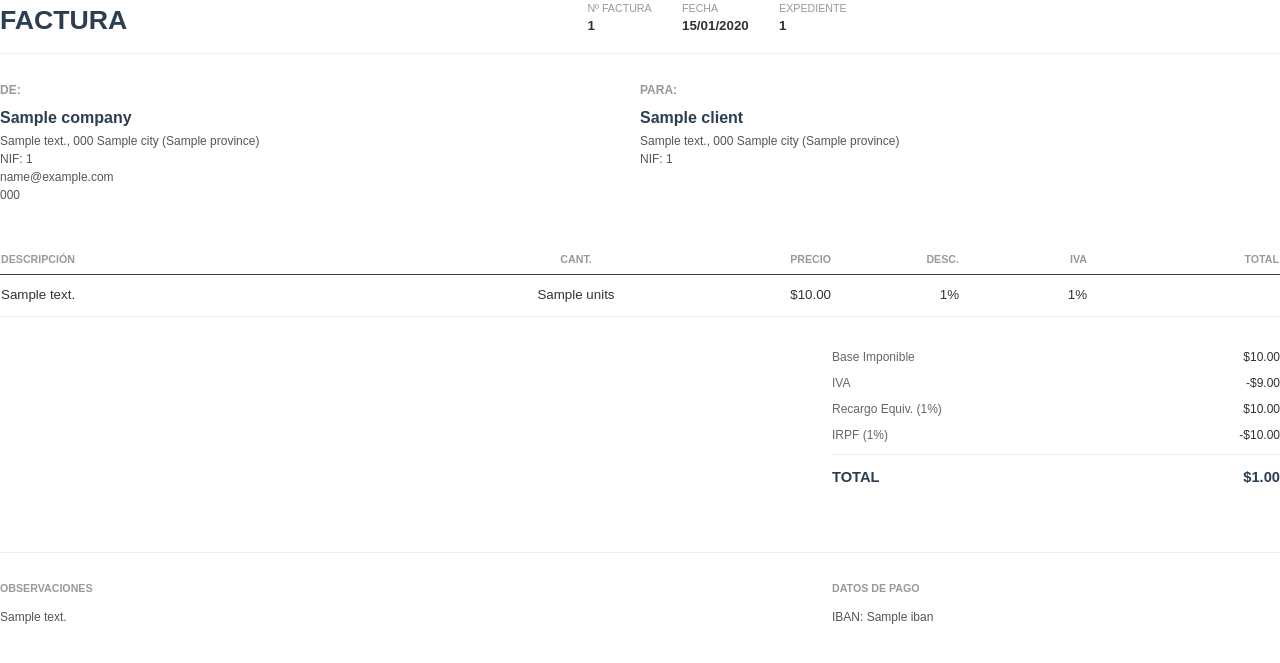
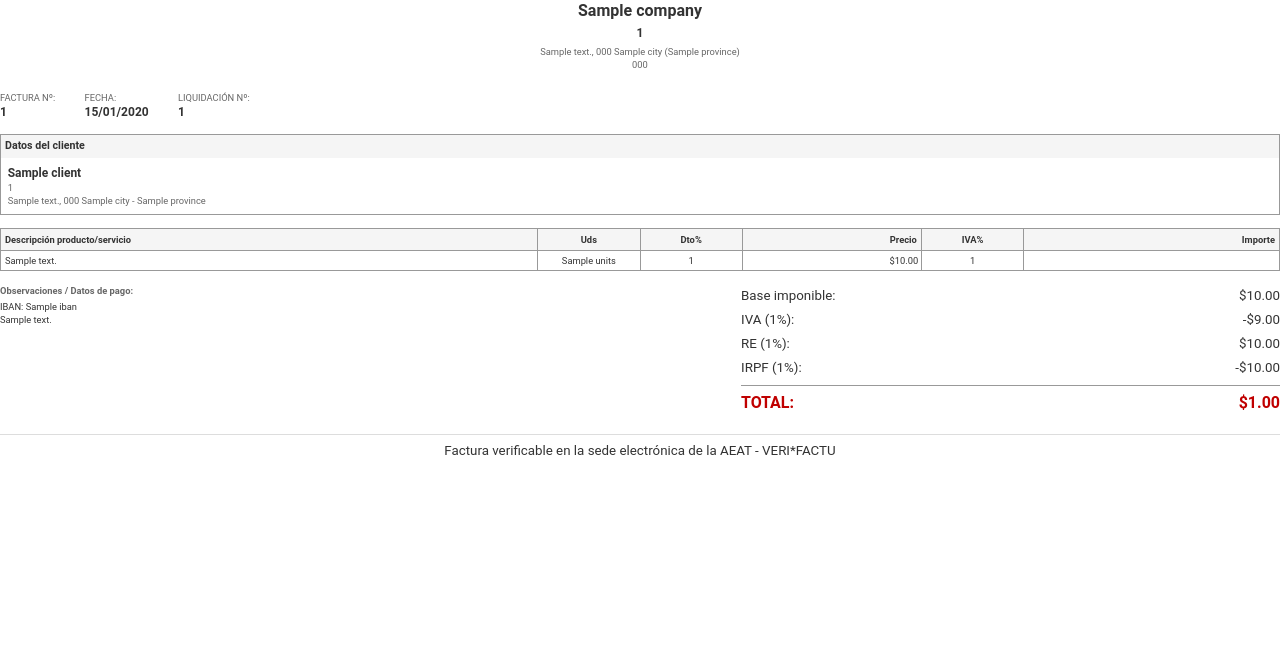
Before and after one commit to jefmonjor/invoices-back, a Spring app: page /invoice/invoice-template in a window 1280 px wide. Shown: the top 663 px of the page. Run offline with Thymeleaf, Linux system fonts and the light colour scheme; the template is opened without the code that fills it: most values are stand-ins (such as "Sample title", 1, 10 or a date in 2020); data that the repository does not hold is empty; some of the project's set-up classes (security, data sources, template engines, error pages and the like) are left out, and stand-ins take their place; database files in the repository are not loaded.

Commit message:
fix: factura

```diff
--- a/invoices-monolith/src/main/resources/static/css/invoice-styles.css
+++ b/invoices-monolith/src/main/resources/static/css/invoice-styles.css
@@ -1,13 +1,13 @@
 @page {
     size: A4;
-    margin: 40pt;
+    margin: 25pt;
 }
 
 body {
     font-family: 'Roboto', sans-serif;
-    font-size: 10pt;
+    font-size: 8pt;
     color: #333;
-    line-height: 1.5;
+    line-height: 1.4;
     margin: 0;
     padding: 0;
 }
@@ -16,246 +16,286 @@
     width: 100%;
 }
 
-/* Top Bar */
-.top-bar {
-    display: flex;
-    justify-content: space-between;
-    margin-bottom: 20pt;
-    border-bottom: 1pt solid #eee;
-    padding-bottom: 10pt;
+/* Header Section: Logo | Company | QR - NO BORDERS */
+.header-section {
+    display: table;
+    width: 100%;
+    margin-bottom: 15pt;
 }
 
-.invoice-title {
-    font-size: 20pt;
-    font-weight: 700;
-    color: #2c3e50;
-    text-transform: uppercase;
-    margin: 0;
+.logo-space {
+    display: table-cell;
+    width: 25%;
+    vertical-align: top;
+    height: 45pt;
 }
 
-.invoice-meta {
+.company-info {
+    display: table-cell;
+    width: 45%;
+    text-align: center;
+    vertical-align: top;
+}
+
+.company-name {
+    font-size: 12pt;
+    font-weight: 700;
+    display: block;
+    margin-bottom: 2pt;
+}
+
+.company-nif {
+    font-size: 9pt;
+    font-weight: 700;
+    display: block;
+    margin-bottom: 2pt;
+}
+
+.company-address {
+    font-size: 7pt;
+    color: #666;
+    display: block;
+}
+
+.qr-space {
+    display: table-cell;
+    width: 25%;
+    vertical-align: top;
     text-align: right;
+    height: 45pt;
+}
+
+/* Meta Section - Simple inline, no heavy borders */
+.meta-section {
+    margin-bottom: 10pt;
 }
 
 .meta-item {
     display: inline-block;
-    margin-left: 20pt;
-    text-align: left;
+    margin-right: 20pt;
 }
 
 .meta-label {
-    font-size: 8pt;
-    color: #999;
-    text-transform: uppercase;
+    font-size: 7pt;
+    color: #666;
     display: block;
 }
 
 .meta-value {
-    font-size: 10pt;
+    font-size: 9pt;
     font-weight: 700;
     display: block;
 }
 
-/* Address Section */
-.address-section {
-    display: flex;
-    justify-content: space-between;
-    margin-bottom: 30pt;
+/* Client Section - Simple border */
+.client-section {
+    margin-bottom: 10pt;
+    border: 1pt solid #999;
 }
 
-.address-col {
-    width: 45%;
-    float: left;
-    /* OpenHTMLtoPDF supports float better than flex for layout sometimes */
+.client-title {
+    font-size: 8pt;
+    font-weight: 700;
+    background-color: #f5f5f5;
+    padding: 3pt;
 }
 
-.col-title {
+.client-content {
+    padding: 5pt;
+}
+
+.client-name {
     font-size: 9pt;
     font-weight: 700;
-    color: #999;
-    margin-bottom: 5pt;
-    text-transform: uppercase;
     display: block;
 }
 
-.entity-name {
-    font-size: 12pt;
-    font-weight: 700;
-    color: #2c3e50;
-    margin-bottom: 2pt;
+.client-text {
+    font-size: 7pt;
+    color: #666;
     display: block;
-}
-
-.entity-info {
-    font-size: 9pt;
-    color: #555;
-    display: block;
-}
-
-/* Clearfix for floats */
-.clearfix::after {
-    content: "";
-    clear: both;
-    display: table;
 }
 
 /* Table */
 table {
     width: 100%;
     border-collapse: collapse;
-    margin-top: 10pt;
-    margin-bottom: 20pt;
+    margin-bottom: 10pt;
+}
+
+thead tr {
+    background-color: #f5f5f5;
 }
 
 th {
-    text-align: left;
-    font-size: 8pt;
+    text-align: center;
+    font-size: 7pt;
     font-weight: 700;
-    color: #999;
-    text-transform: uppercase;
-    border-bottom: 1pt solid #2c3e50;
-    padding-bottom: 5pt;
-    padding-top: 5pt;
+    border: 1pt solid #999;
+    padding: 3pt;
 }
 
 td {
-    font-size: 10pt;
-    padding-top: 8pt;
-    padding-bottom: 8pt;
-    border-bottom: 1pt solid #eee;
+    font-size: 7pt;
+    padding: 2pt;
+    border: 1pt solid #999;
+    border-top: none;
     vertical-align: top;
 }
 
-/* Column Widths & Alignment */
-.text-right {
-    text-align: right;
+/* Standard Invoice Columns */
+.col-desc {
+    width: 42%;
+    text-align: left;
+    padding-left: 3pt;
 }
 
-.text-center {
+.col-uds {
+    width: 8%;
     text-align: center;
 }
 
-/* Normal Invoice Columns */
-.col-desc {
-    width: 40%;
-}
-
-.col-qty {
-    width: 10%;
+.col-dto {
+    width: 8%;
     text-align: center;
 }
 
 .col-price {
-    width: 15%;
+    width: 14%;
     text-align: right;
 }
 
-.col-discount {
-    width: 10%;
-    text-align: right;
+.col-iva {
+    width: 8%;
+    text-align: center;
 }
 
-.col-vat {
-    width: 10%;
+.col-importe {
+    width: 20%;
     text-align: right;
-}
-
-.col-total {
-    width: 15%;
-    text-align: right;
+    padding-right: 3pt;
 }
 
 /* Transport Invoice Columns */
 .col-date {
     width: 10%;
+    text-align: center;
 }
 
 .col-plate {
     width: 10%;
+    text-align: center;
 }
 
 .col-desc-transport {
-    width: 25%;
+    width: 32%;
+    text-align: left;
+    padding-left: 3pt;
 }
 
 .col-zone {
     width: 10%;
+    text-align: center;
 }
 
-.col-order {
-    width: 10%;
+.col-price-tr {
+    width: 14%;
+    text-align: right;
 }
 
-/* Totals Section */
-.totals-section {
+.col-gas {
+    width: 8%;
+    text-align: center;
+}
+
+.col-importe-tr {
+    width: 16%;
+    text-align: right;
+    padding-right: 3pt;
+}
+
+/* Footer Section */
+.footer-section {
+    display: table;
     width: 100%;
     margin-top: 10pt;
 }
 
-.totals-table-container {
-    width: 35%;
-    float: right;
+.observaciones {
+    display: table-cell;
+    width: 55%;
+    vertical-align: top;
+}
+
+.observaciones-label {
+    font-size: 7pt;
+    font-weight: 700;
+    color: #666;
+    display: block;
+    margin-bottom: 2pt;
+}
+
+.observaciones-text {
+    font-size: 7pt;
+    display: block;
+}
+
+.totals-box {
+    display: table-cell;
+    width: 40%;
+    vertical-align: top;
 }
 
 .total-row {
-    display: flex;
-    justify-content: space-between;
-    padding: 3pt 0;
+    display: table;
+    width: 100%;
+    padding: 2pt 0;
 }
 
 .total-label {
-    font-size: 9pt;
-    color: #666;
+    display: table-cell;
+    font-size: 10pt;
+    width: 60%;
 }
 
 .total-value {
-    font-size: 9pt;
-    font-weight: 500;
+    display: table-cell;
+    font-size: 10pt;
     text-align: right;
+    width: 40%;
 }
 
 .grand-total {
-    display: flex;
-    justify-content: space-between;
-    padding: 8pt 0;
-    border-top: 1pt solid #eee;
-    margin-top: 5pt;
+    display: table;
+    width: 100%;
+    padding-top: 4pt;
+    margin-top: 4pt;
+    border-top: 1pt solid #999;
 }
 
-.grand-total-label,
-.grand-total-value {
-    font-size: 11pt;
+.grand-total-label {
+    display: table-cell;
+    font-size: 12pt;
     font-weight: 700;
-    color: #2c3e50;
+    color: #c00000;
+    width: 60%;
 }
 
-/* Bottom Section */
-.bottom-section {
-    margin-top: 40pt;
-    padding-top: 20pt;
-    border-top: 1pt solid #eee;
+.grand-total-value {
+    display: table-cell;
+    font-size: 12pt;
+    font-weight: 700;
+    color: #c00000;
+    text-align: right;
+    width: 40%;
 }
 
-.notes-section {
-    width: 60%;
-    float: left;
+/* VeriFactu Footer - Min 10pt per AEAT */
+.verifactu-footer {
+    margin-top: 15pt;
+    padding-top: 5pt;
+    border-top: 1pt solid #ddd;
+    text-align: center;
+    font-size: 10pt;
+    color: #333;
 }
-
-.iban-section {
-    width: 35%;
-    float: right;
-}
-
-.bottom-label {
-    font-size: 8pt;
-    font-weight: 700;
-    color: #999;
-    margin-bottom: 4pt;
-    text-transform: uppercase;
-    display: block;
-}
-
-.bottom-text {
-    font-size: 9pt;
-    color: #555;
-}
--- a/invoices-monolith/src/main/resources/templates/invoice/invoice-template.html
+++ b/invoices-monolith/src/main/resources/templates/invoice/invoice-template.html
@@ -5,57 +5,52 @@
     <meta charset="UTF-8" />
     <title th:text="'Factura ' + ${invoice.invoiceNumber}">Factura</title>
     <link rel="stylesheet" href="../static/css/invoice-styles.css" th:href="@{/css/invoice-styles.css}" />
-    <style>
-        /* Fallback for fonts if not loaded from CSS file in some contexts */
-        body {
-            font-family: sans-serif;
-        }
-    </style>
 </head>
 
 <body>
     <div class="container">
-        <!-- Top Bar -->
-        <div class="top-bar clearfix">
-            <div style="float: left;">
-                <h1 class="invoice-title">FACTURA</h1>
+        <!-- Header: Logo | Company | QR - NO BORDERS -->
+        <div class="header-section">
+            <div class="logo-space">
+                <!-- Future: Company logo -->
             </div>
-            <div class="invoice-meta" style="float: right;">
+            <div class="company-info">
+                <span class="company-name" th:text="${company.businessName}">EMPRESA S.L.</span>
+                <span class="company-nif" th:text="${company.taxId}">B12345678</span>
+                <span class="company-address"
+                    th:text="${company.address + ', ' + company.postalCode + ' ' + company.city + ' (' + company.province + ')'}">Dirección</span>
+                <span class="company-address" th:if="${company.phone}" th:text="${company.phone}">Teléfono</span>
+            </div>
+            <div class="qr-space">
+                <!-- Future: QR Code -->
+            </div>
+        </div>
+
+        <!-- Invoice Meta - Simple inline, no heavy borders -->
+        <div class="meta-section">
             <div class="meta-item">
-                    <span class="meta-label">Nº Factura</span>
+                <span class="meta-label">FACTURA Nº:</span>
                 <span class="meta-value" th:text="${invoice.invoiceNumber}">001/2024</span>
             </div>
             <div class="meta-item">
-                    <span class="meta-label">Fecha</span>
+                <span class="meta-label">FECHA:</span>
                 <span class="meta-value"
                     th:text="${#temporals.format(invoice.issueDate, 'dd/MM/yyyy')}">01/01/2024</span>
             </div>
             <div class="meta-item" th:if="${invoice.settlementNumber}">
-                    <span class="meta-label">Expediente</span>
+                <span class="meta-label">LIQUIDACIÓN Nº:</span>
                 <span class="meta-value" th:text="${invoice.settlementNumber}">EXP-001</span>
             </div>
         </div>
-        </div>
 
-        <!-- Address Section -->
-        <div class="address-section clearfix">
-            <div class="address-col">
-                <span class="col-title">De:</span>
-                <span class="entity-name" th:text="${company.businessName}">EMPRESA</span>
-                <span class="entity-info"
-                    th:text="${company.address + ', ' + company.postalCode + ' ' + company.city + ' (' + company.province + ')'}">Dirección</span>
-                <span class="entity-info" th:text="'NIF: ' + ${company.taxId}">NIF: B12345678</span>
-                <span class="entity-info" th:text="${company.email}">email@empresa.com</span>
-                <span class="entity-info" th:text="${company.phone}">600000000</span>
-            </div>
-
-            <div class="address-col" style="float: right;">
-                <span class="col-title">Para:</span>
-                <span class="entity-name" th:text="${client.businessName}">Cliente</span>
-                <span class="entity-info"
-                    th:text="${client.address + ', ' + client.postalCode + ' ' + client.city + ' (' + client.province + ')'}">Dirección
-                    Cliente</span>
-                <span class="entity-info" th:text="'NIF: ' + ${client.taxId}">NIF: A87654321</span>
+        <!-- Client Box - Simple border -->
+        <div class="client-section">
+            <div class="client-title">Datos del cliente</div>
+            <div class="client-content">
+                <span class="client-name" th:text="${client.businessName}">Cliente</span>
+                <span class="client-text" th:if="${client.taxId}" th:text="${client.taxId}">NIF</span>
+                <span class="client-text"
+                    th:text="${client.address + ', ' + client.postalCode + ' ' + client.city + ' - ' + client.province}">Dirección</span>
             </div>
         </div>
 
@@ -63,95 +58,93 @@
         <table>
             <thead>
                 <tr>
-                    <!-- Conditional Headers based on isTransportInvoice flag passed from service -->
+                    <!-- Transport Invoice Headers -->
                     <th th:if="${isTransportInvoice}" class="col-date">FECHA</th>
                     <th th:if="${isTransportInvoice}" class="col-plate">MATRÍCULA</th>
-                    <th th:if="${isTransportInvoice}" class="col-desc-transport">DESCRIPCIÓN</th>
+                    <th th:if="${isTransportInvoice}" class="col-desc-transport">CONCEPTO</th>
                     <th th:if="${isTransportInvoice}" class="col-zone">ZONA</th>
-                    <th th:if="${isTransportInvoice}" class="col-order">PEDIDO</th>
+                    <th th:if="${isTransportInvoice}" class="col-price-tr">PRECIO</th>
+                    <th th:if="${isTransportInvoice}" class="col-gas">% GAS</th>
+                    <th th:if="${isTransportInvoice}" class="col-importe-tr">IMPORTE</th>
 
-                    <th th:unless="${isTransportInvoice}" class="col-desc">DESCRIPCIÓN</th>
-
-                    <th class="col-qty text-center">CANT.</th>
-                    <th class="col-price text-right">PRECIO</th>
-
-                    <th th:unless="${isTransportInvoice}" class="col-discount text-right">DESC.</th>
-                    <th th:unless="${isTransportInvoice}" class="col-vat text-right">IVA</th>
-
-                    <th class="col-total text-right">TOTAL</th>
+                    <!-- Standard Invoice Headers -->
+                    <th th:unless="${isTransportInvoice}" class="col-desc">Descripción producto/servicio</th>
+                    <th th:unless="${isTransportInvoice}" class="col-uds">Uds</th>
+                    <th th:unless="${isTransportInvoice}" class="col-dto">Dto%</th>
+                    <th th:unless="${isTransportInvoice}" class="col-price">Precio</th>
+                    <th th:unless="${isTransportInvoice}" class="col-iva">IVA%</th>
+                    <th th:unless="${isTransportInvoice}" class="col-importe">Importe</th>
                 </tr>
             </thead>
             <tbody>
                 <tr th:each="item : ${invoice.items}">
                     <!-- Transport Columns -->
                     <td th:if="${isTransportInvoice}" class="col-date"
-                        th:text="${item.itemDate != null ? #temporals.format(item.itemDate, 'dd/MM/yyyy') : '-'}"></td>
-                    <td th:if="${isTransportInvoice}" class="col-plate" th:text="${item.vehiclePlate ?: '-'}"></td>
+                        th:text="${item.itemDate != null ? #temporals.format(item.itemDate, 'dd/MM/yyyy') : ''}"></td>
+                    <td th:if="${isTransportInvoice}" class="col-plate" th:text="${item.vehiclePlate ?: ''}"></td>
                     <td th:if="${isTransportInvoice}" class="col-desc-transport" th:text="${item.description}"></td>
-                    <td th:if="${isTransportInvoice}" class="col-zone" th:text="${item.zone ?: '-'}"></td>
-                    <td th:if="${isTransportInvoice}" class="col-order" th:text="${item.orderNumber ?: '-'}"></td>
+                    <td th:if="${isTransportInvoice}" class="col-zone" th:text="${item.zone ?: ''}"></td>
+                    <td th:if="${isTransportInvoice}" class="col-price-tr"
+                        th:text="${#numbers.formatCurrency(item.price)}"></td>
+                    <td th:if="${isTransportInvoice}" class="col-gas"
+                        th:text="${item.gasPercentage != null ? item.gasPercentage : ''}"></td>
+                    <td th:if="${isTransportInvoice}" class="col-importe-tr"
+                        th:text="${#numbers.formatCurrency(item.subtotal)}"></td>
 
-                    <!-- Normal Columns -->
+                    <!-- Standard Columns -->
                     <td th:unless="${isTransportInvoice}" class="col-desc" th:text="${item.description}"></td>
-
-                    <!-- Common Columns -->
-                    <td class="col-qty text-center" th:text="${item.units}"></td>
-                    <td class="col-price text-right" th:text="${#numbers.formatCurrency(item.price)}"></td>
-
-                    <td th:unless="${isTransportInvoice}" class="col-discount text-right"
-                        th:text="${item.discountPercentage != null ? item.discountPercentage + '%' : '-'}"></td>
-                    <td th:unless="${isTransportInvoice}" class="col-vat text-right"
-                        th:text="${item.vatPercentage + '%'}"></td>
-
-                    <td class="col-total text-right" th:text="${#numbers.formatCurrency(item.subtotal)}"></td>
+                    <td th:unless="${isTransportInvoice}" class="col-uds" th:text="${item.units}"></td>
+                    <td th:unless="${isTransportInvoice}" class="col-dto"
+                        th:text="${item.discountPercentage != null ? item.discountPercentage : ''}"></td>
+                    <td th:unless="${isTransportInvoice}" class="col-price"
+                        th:text="${#numbers.formatCurrency(item.price)}"></td>
+                    <td th:unless="${isTransportInvoice}" class="col-iva" th:text="${item.vatPercentage}"></td>
+                    <td th:unless="${isTransportInvoice}" class="col-importe"
+                        th:text="${#numbers.formatCurrency(item.subtotal)}"></td>
                 </tr>
             </tbody>
         </table>
 
-        <!-- Totals Section -->
-        <div class="totals-section clearfix">
-            <div class="totals-table-container">
+        <!-- Footer: Observaciones + Totals -->
+        <div class="footer-section">
+            <div class="observaciones">
+                <span class="observaciones-label">Observaciones / Datos de pago:</span>
+                <span th:if="${company.iban}" class="observaciones-text"
+                    th:text="'IBAN: ' + ${company.iban}">IBAN</span>
+                <span th:if="${invoice.notes}" class="observaciones-text" th:text="${invoice.notes}">Notas</span>
+            </div>
+
+            <div class="totals-box">
                 <div class="total-row">
-                    <span class="total-label">Base Imponible</span>
+                    <span class="total-label">Base imponible:</span>
                     <span class="total-value" th:text="${#numbers.formatCurrency(invoice.baseAmount)}">0,00 €</span>
                 </div>
                 <div class="total-row">
-                    <span class="total-label">IVA</span>
+                    <span class="total-label" th:text="'IVA (' + ${invoice.items[0].vatPercentage} + '%):'">IVA
+                        (21%):</span>
                     <span class="total-value"
-                        th:text="${#numbers.formatCurrency(invoice.totalAmount - invoice.baseAmount + invoice.irpfAmount - invoice.reAmount)}">0,00
-                        €</span>
+                        th:text="${#numbers.formatCurrency(invoice.totalAmount - invoice.baseAmount + invoice.irpfAmount - invoice.reAmount)}">0,00€</span>
                 </div>
                 <div class="total-row" th:if="${invoice.rePercentage > 0}">
-                    <span class="total-label" th:text="'Recargo Equiv. (' + ${invoice.rePercentage} + '%)'">RE</span>
+                    <span class="total-label" th:text="'RE (' + ${invoice.rePercentage} + '%):'">RE</span>
                     <span class="total-value" th:text="${#numbers.formatCurrency(invoice.reAmount)}">0,00 €</span>
                 </div>
                 <div class="total-row" th:if="${invoice.irpfPercentage > 0}">
-                    <span class="total-label" th:text="'IRPF (' + ${invoice.irpfPercentage} + '%)'">IRPF</span>
-                    <span class="total-value" th:text="'-' + ${#numbers.formatCurrency(invoice.irpfAmount)}">0,00
-                        €</span>
+                    <span class="total-label" th:text="'IRPF (' + ${invoice.irpfPercentage} + '%):'">IRPF</span>
+                    <span class="total-value"
+                        th:text="'-' + ${#numbers.formatCurrency(invoice.irpfAmount)}">0,00€</span>
                 </div>
                 <div class="grand-total">
-                    <span class="grand-total-label">TOTAL</span>
-                    <span class="grand-total-value" th:text="${#numbers.formatCurrency(invoice.totalAmount)}">0,00
-                        €</span>
+                    <span class="grand-total-label">TOTAL:</span>
+                    <span class="grand-total-value"
+                        th:text="${#numbers.formatCurrency(invoice.totalAmount)}">0,00€</span>
                 </div>
             </div>
         </div>
 
-        <!-- Bottom Section -->
-        <div class="bottom-section clearfix">
-            <div class="notes-section">
-                <div th:if="${invoice.notes}">
-                    <span class="bottom-label">Observaciones</span>
-                    <p class="bottom-text" th:text="${invoice.notes}"></p>
-                </div>
-            </div>
-            <div class="iban-section">
-                <div th:if="${company.iban}">
-                    <span class="bottom-label">Datos de Pago</span>
-                    <p class="bottom-text" th:text="'IBAN: ' + ${company.iban}"></p>
-                </div>
-            </div>
+        <!-- VeriFactu Footer -->
+        <div class="verifactu-footer">
+            <span>Factura verificable en la sede electrónica de la AEAT - VERI*FACTU</span>
         </div>
     </div>
 </body>
```
Also changed, not shown: invoices-monolith/src/main/java/com/invoices/invoice/domain/entities/InvoiceItem.java (+16 -9 lines), invoices-monolith/src/main/java/com/invoices/invoice/infrastructure/services/PdfGenerationServiceImpl.java (+22 -10 lines), 1 other file. Lines whose indentation alone changed are shown as unchanged.
